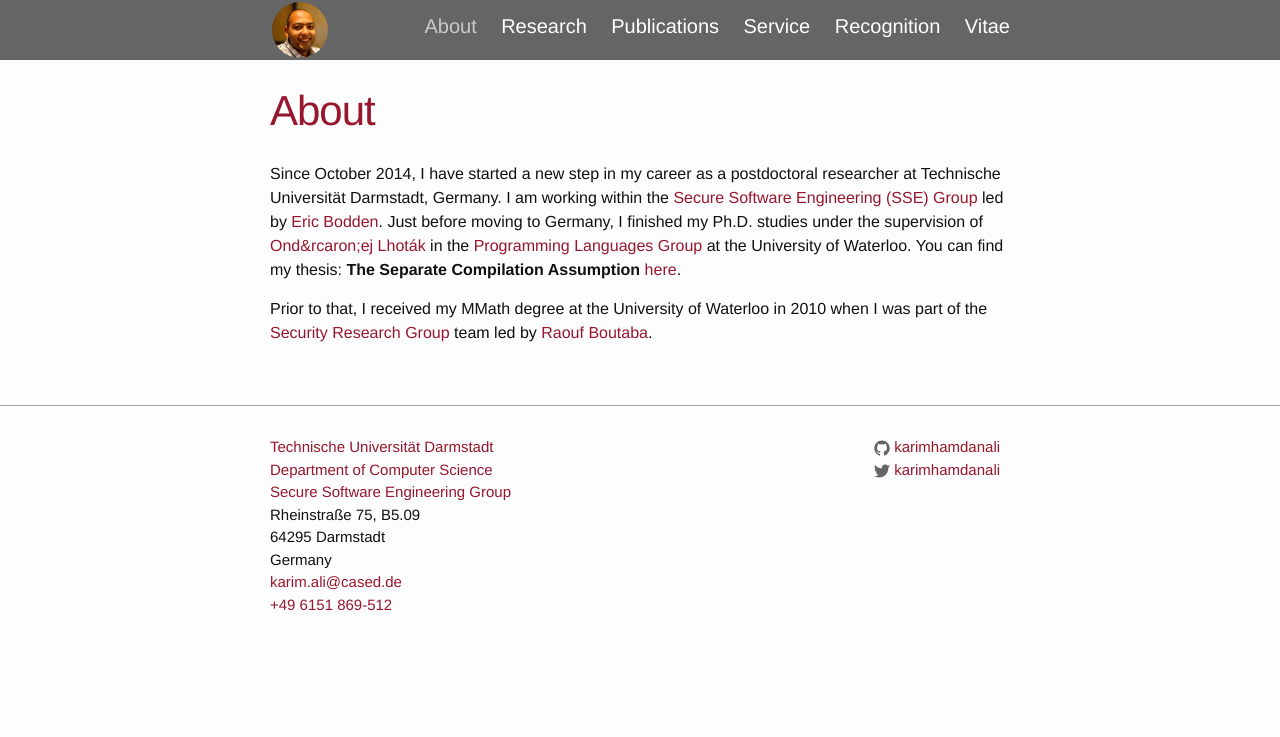
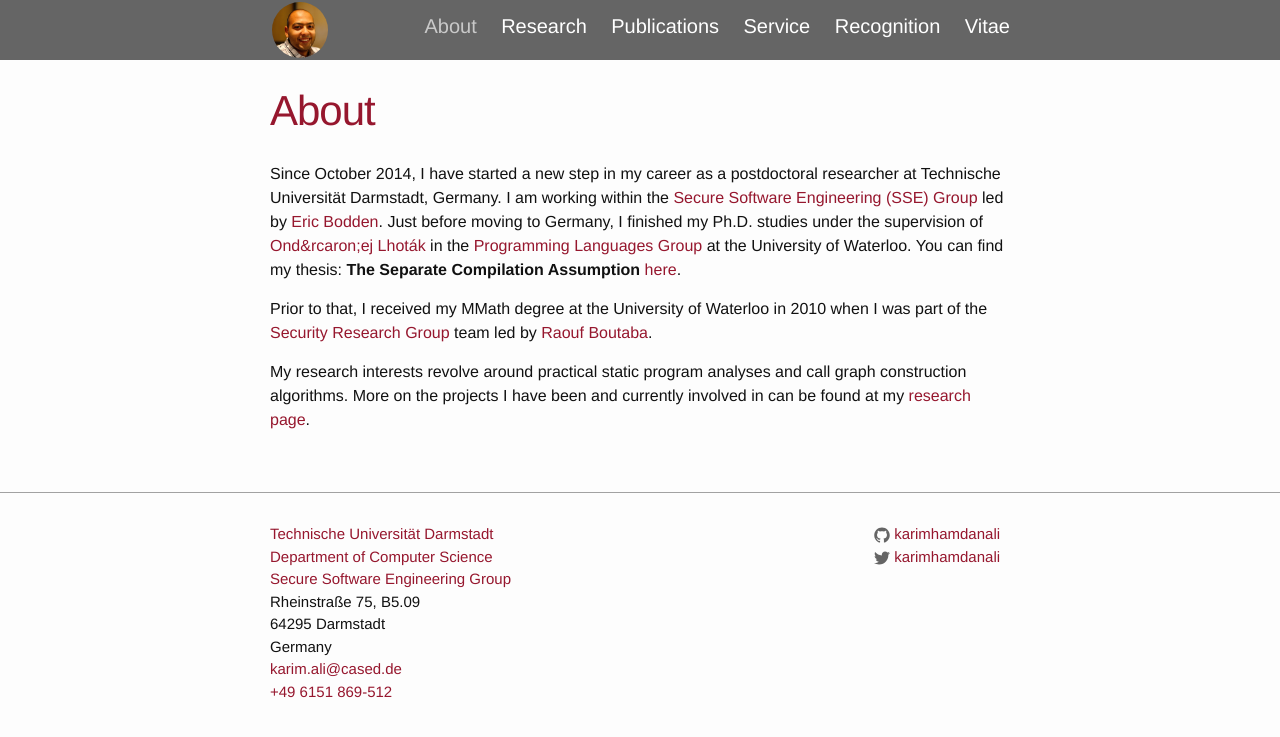
Before and after one commit to karimhamdanali/karimhamdanali.github.io, a Jekyll site: the page built from nav/about.md, in a window 1280 px wide. Shown: the top 737 px of the page. Built offline with Jekyll 4.4.1, drawn with Linux system fonts in a browser that asks for light colours.

Commit message:
updated about.md, put my name on the home page d'oh!!

```diff
--- a/index.html
+++ b/index.html
@@ -3,6 +3,7 @@
 ---
 
 <div class="home">
+  	<h1 class="post-title">{{ site.title }}</h1>
 
 	<!-- This loops through the paginated posts -->
 	<ul class="post-list">
--- a/nav/about.md
+++ b/nav/about.md
@@ -17,3 +17,7 @@
 Prior to that, I received my MMath degree at the University of Waterloo in 2010 when I was part of the
 <a href="http://netlab.cs.uwaterloo.ca/security" target="_blank">Security Research Group</a> team led by
 <a href="http://rboutaba.cs.uwaterloo.ca/index.html" target="_blank">Raouf Boutaba</a>.
+
+My research interests revolve around practical static program analyses and call graph construction algorithms.
+More on the projects I have been and currently involved in can be found at my
+<a href="{{ "/research" |  prepend: site.baseurl }}">research page</a>.
```
